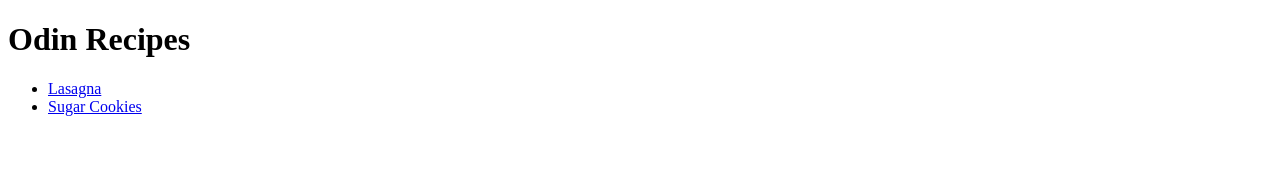
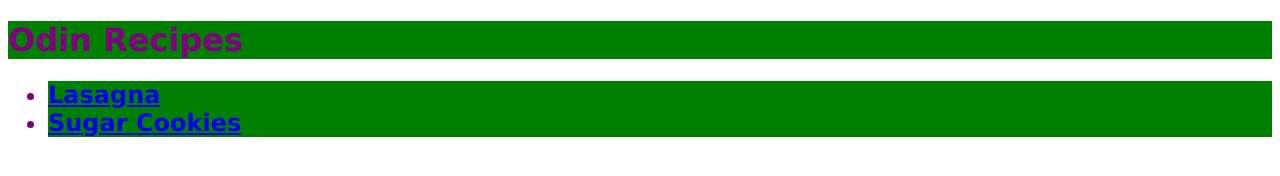
Before and after one commit to teli808/odin-recipes, a plain HTML site: page index.html in a window 1280 px wide. Drawn offline with Linux system fonts and the light colour scheme.

Commit message:
Add CSS test changes

```diff
--- a/index.html
+++ b/index.html
@@ -4,13 +4,14 @@
     <head>
         <meta charset="UTF-8">
         <title>Odin Recipes</title>
+        <link rel="stylesheet" href="style.css">
     </head>
 
     <body>
-        <h1>Odin Recipes</h1>
+        <h1 class="styled_header">Odin Recipes</h1>
         <ul>
-            <li><a href="recipes/lasagna.html" target="_blank" rel="noopener noreferrer">Lasagna</a></li>
-            <li><a href="recipes/sugar_cookies.html" target="_blank" rel="noopener noreferrer">Sugar Cookies</a>
+            <li class="styled_item"><a href="recipes/lasagna.html" target="_blank" rel="noopener noreferrer">Lasagna</a></li>
+            <li class="styled_item"><a href="recipes/sugar_cookies.html" target="_blank" rel="noopener noreferrer">Sugar Cookies</a>
         </ul>
     </body>
 </html>
--- /dev/null
+++ b/style.css
@@ -0,0 +1,11 @@
+.styled_header,
+.styled_item {
+    background-color: green;
+    color: purple;
+    font-family: Verdana, Georgia, sans-serif;
+}
+
+.styled_item {
+    font-size: 24px;
+    font-weight: 800;
+}
```
